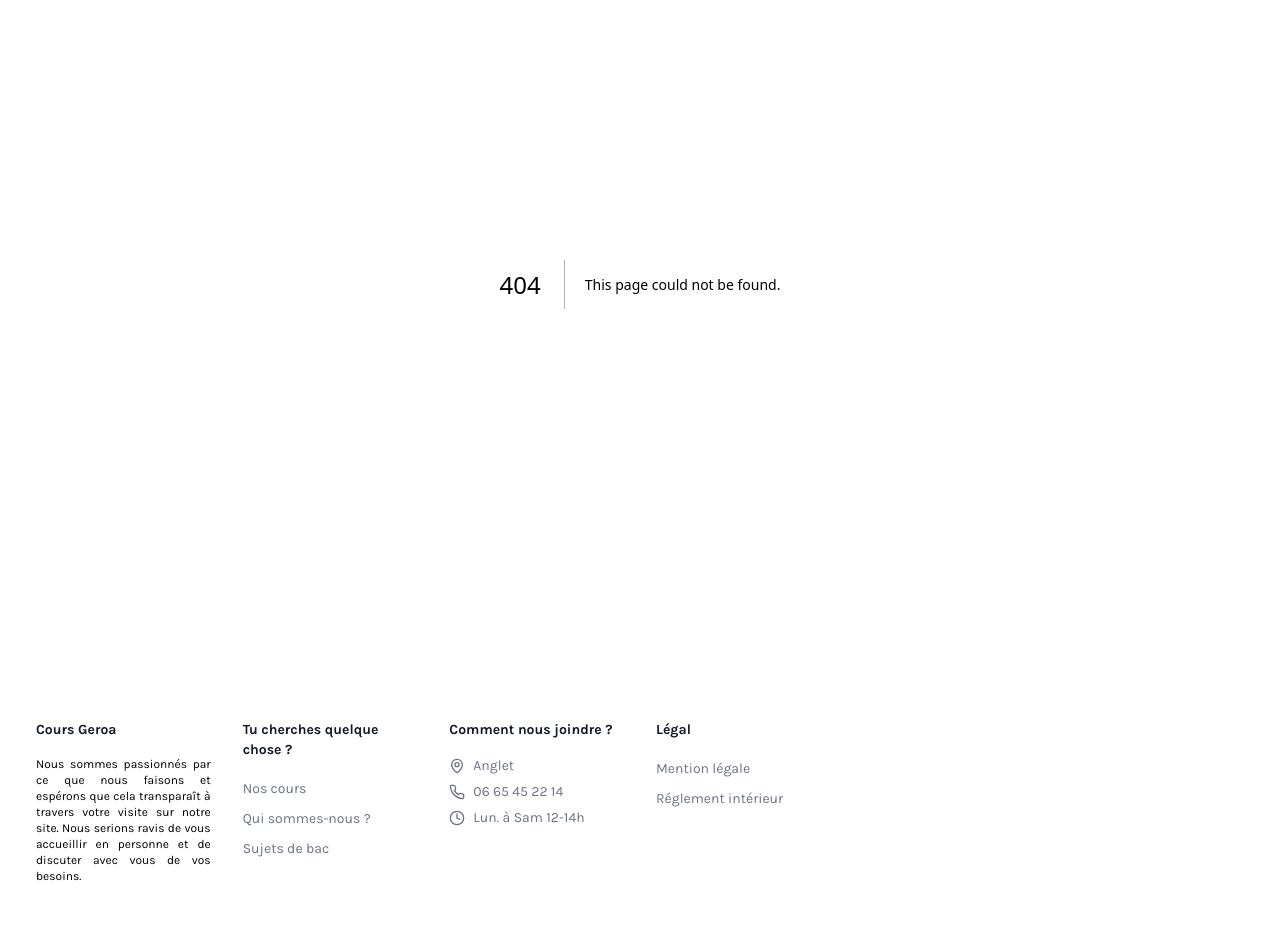
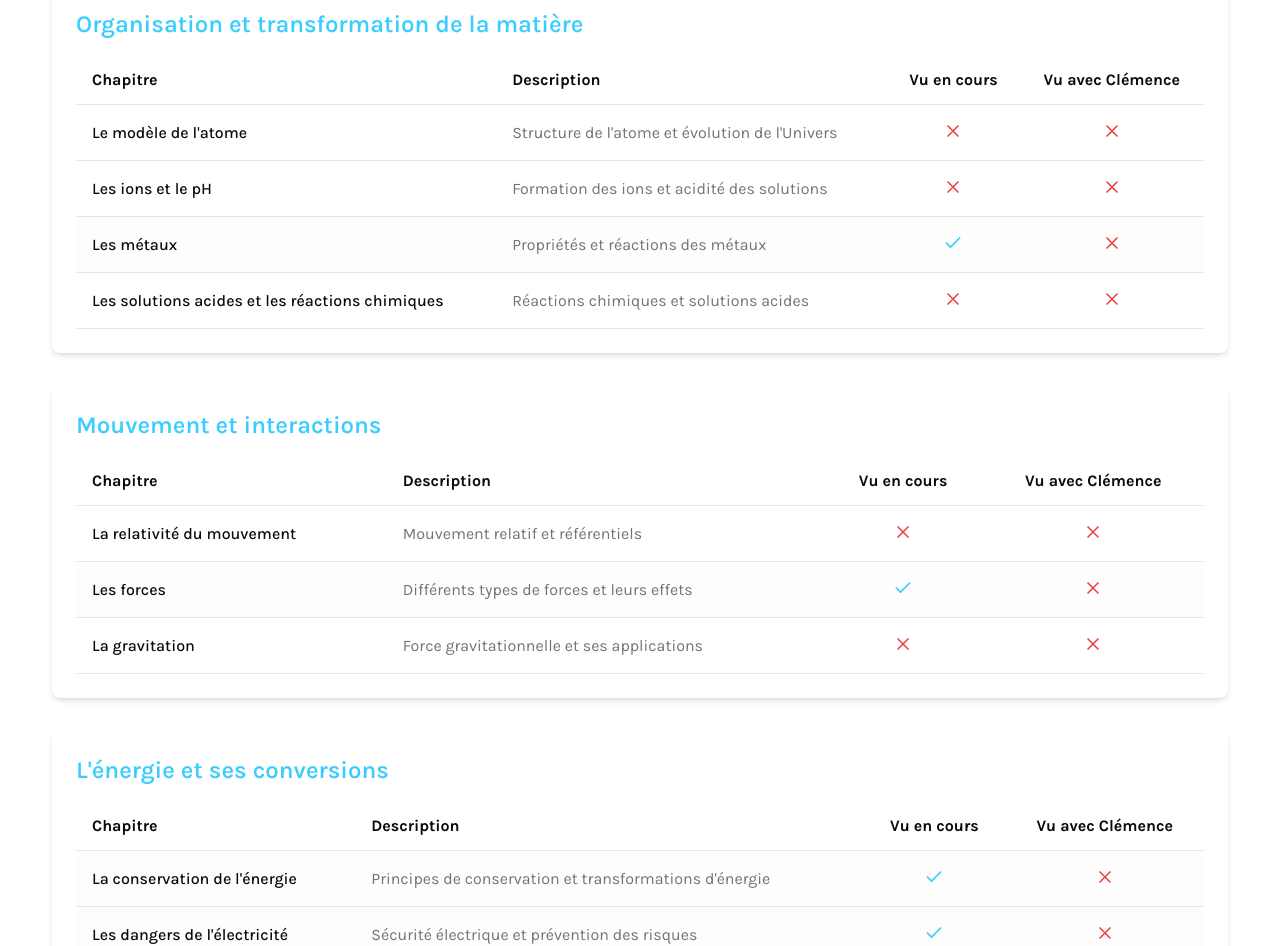
Before and after one commit to clemencefrz/cours-geroa, a Next.js app: page /pour-manon in a window 1280 px wide. Before the commit this address had no page. Shown: the part 260-1206 px from the top of the page. Built offline with nearby package versions, Linux system fonts and the light colour scheme.

Commit message:
Add temporary page Pour Manon to track its activity

```diff
--- /dev/null
+++ b/src/app/pour-manon/page.tsx
@@ -0,0 +1,195 @@
+"use client";
+
+import React, { useState } from "react";
+import { X, Check } from "lucide-react";
+
+interface Chapter {
+  name: string;
+  description?: string;
+  isCompleted: boolean;
+  isCompletedWithClemence: boolean;
+}
+
+interface Theme {
+  name: string;
+  chapters: Chapter[];
+}
+
+const initialThemes: Theme[] = [
+  {
+    name: "Organisation et transformation de la matière",
+    chapters: [
+      {
+        name: "Le modèle de l'atome",
+        description: "Structure de l'atome et évolution de l'Univers",
+        isCompleted: false,
+        isCompletedWithClemence: false
+      },
+      {
+        name: "Les ions et le pH",
+        description: "Formation des ions et acidité des solutions",
+        isCompleted: false,
+        isCompletedWithClemence: false
+      },
+      {
+        name: "Les métaux",
+        description: "Propriétés et réactions des métaux",
+        isCompleted: true,
+        isCompletedWithClemence: false
+      },
+      {
+        name: "Les solutions acides et les réactions chimiques",
+        description: "Réactions chimiques et solutions acides",
+        isCompleted: false,
+        isCompletedWithClemence: false
+      }
+    ]
+  },
+  {
+    name: "Mouvement et interactions",
+    chapters: [
+      {
+        name: "La relativité du mouvement",
+        description: "Mouvement relatif et référentiels",
+        isCompleted: false,
+        isCompletedWithClemence: false
+      },
+      {
+        name: "Les forces",
+        description: "Différents types de forces et leurs effets",
+        isCompleted: true,
+        isCompletedWithClemence: false
+      },
+      {
+        name: "La gravitation",
+        description: "Force gravitationnelle et ses applications",
+        isCompleted: false,
+        isCompletedWithClemence: false
+      }
+    ]
+  },
+  {
+    name: "L'énergie et ses conversions",
+    chapters: [
+      {
+        name: "La conservation de l'énergie",
+        description: "Principes de conservation et transformations d'énergie",
+        isCompleted: true,
+        isCompletedWithClemence: false
+      },
+      {
+        name: "Les dangers de l'électricité",
+        description: "Sécurité électrique et prévention des risques",
+        isCompleted: true,
+        isCompletedWithClemence: false
+      }
+    ]
+  },
+  {
+    name: "Des signaux pour observer et communiquer",
+    chapters: [
+      {
+        name: "Transporter de l'information avec un signal lumineux ou sonore",
+        description: "Propagation des signaux lumineux et sonores",
+        isCompleted: false,
+        isCompletedWithClemence: false
+      }
+    ]
+  }
+];
+
+export default function PourManonPage() {
+  const [themes, setThemes] = useState<Theme[]>(initialThemes);
+
+  const handleChapterToggle = (themeIndex: number, chapterIndex: number) => {
+    setThemes(prevThemes => {
+      const newThemes = [...prevThemes];
+      newThemes[themeIndex].chapters[chapterIndex].isCompleted =
+        !newThemes[themeIndex].chapters[chapterIndex].isCompleted;
+      return newThemes;
+    });
+  };
+
+  const handleClemenceToggle = (themeIndex: number, chapterIndex: number) => {
+    setThemes(prevThemes => {
+      const newThemes = [...prevThemes];
+      newThemes[themeIndex].chapters[chapterIndex].isCompletedWithClemence =
+        !newThemes[themeIndex].chapters[chapterIndex].isCompletedWithClemence;
+      return newThemes;
+    });
+  };
+
+  return (
+    <div className="container mx-auto px-4 py-8">
+      <h1 className="text-3xl font-bold mb-8 text-center">
+        Suivi des Révisions - Physique-Chimie 3ème
+      </h1>
+
+      <div className="space-y-8">
+        {themes.map((theme, themeIndex) => (
+          <div key={themeIndex} className="bg-card rounded-lg shadow-md p-6">
+            <div className="mb-4">
+              <h2 className="text-2xl font-semibold text-primary">
+                {theme.name}
+              </h2>
+            </div>
+
+            <div className="overflow-x-auto">
+              <table className="w-full">
+                <thead>
+                  <tr className="border-b">
+                    <th className="text-left py-3 px-4">Chapitre</th>
+                    <th className="text-left py-3 px-4">Description</th>
+                    <th className="text-center py-3 px-4">Vu en cours</th>
+                    <th className="text-center py-3 px-4">Vu avec Clémence</th>
+                  </tr>
+                </thead>
+                <tbody>
+                  {theme.chapters.map((chapter, chapterIndex) => (
+                    <tr
+                      key={chapterIndex}
+                      className={`border-b hover:bg-accent/50 transition-colors ${
+                        chapter.isCompleted ? 'bg-accent/20' : ''
+                      }`}
+                    >
+                      <td className="py-3 px-4 font-medium">
+                        {chapter.name}
+                      </td>
+                      <td className="py-3 px-4 text-muted-foreground">
+                        {chapter.description}
+                      </td>
+                      <td className="py-3 px-4 text-center">
+                        <button
+                          onClick={() => handleChapterToggle(themeIndex, chapterIndex)}
+                          className="p-1 hover:bg-accent rounded-full transition-colors"
+                        >
+                          {chapter.isCompleted ? (
+                            <Check className="h-5 w-5 text-primary" />
+                          ) : (
+                            <X className="h-5 w-5 text-destructive" />
+                          )}
+                        </button>
+                      </td>
+                      <td className="py-3 px-4 text-center">
+                        <button
+                          onClick={() => handleClemenceToggle(themeIndex, chapterIndex)}
+                          className="p-1 hover:bg-accent rounded-full transition-colors"
+                        >
+                          {chapter.isCompletedWithClemence ? (
+                            <Check className="h-5 w-5 text-primary" />
+                          ) : (
+                            <X className="h-5 w-5 text-destructive" />
+                          )}
+                        </button>
+                      </td>
+                    </tr>
+                  ))}
+                </tbody>
+              </table>
+            </div>
+          </div>
+        ))}
+      </div>
+    </div>
+  );
+}
--- a/src/components/specific/footer/index.tsx
+++ b/src/components/specific/footer/index.tsx
@@ -16,6 +16,10 @@ export const menuData = {
     {
       label: "Sujets de bac",
       url: "/sujets-de-bac",
+    },
+    {
+      label: "Pour Manon",
+      url: "/pour-manon",
     },
   ],
 };
```
